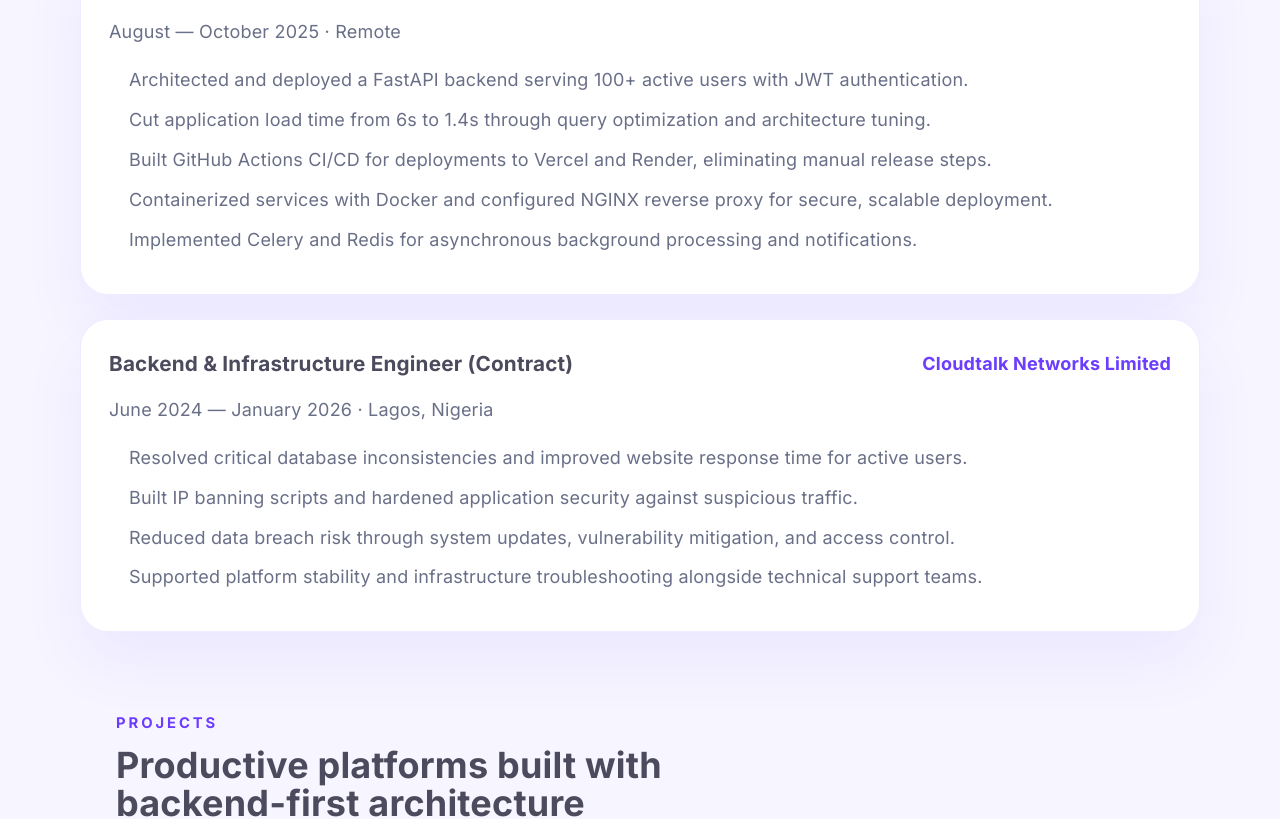
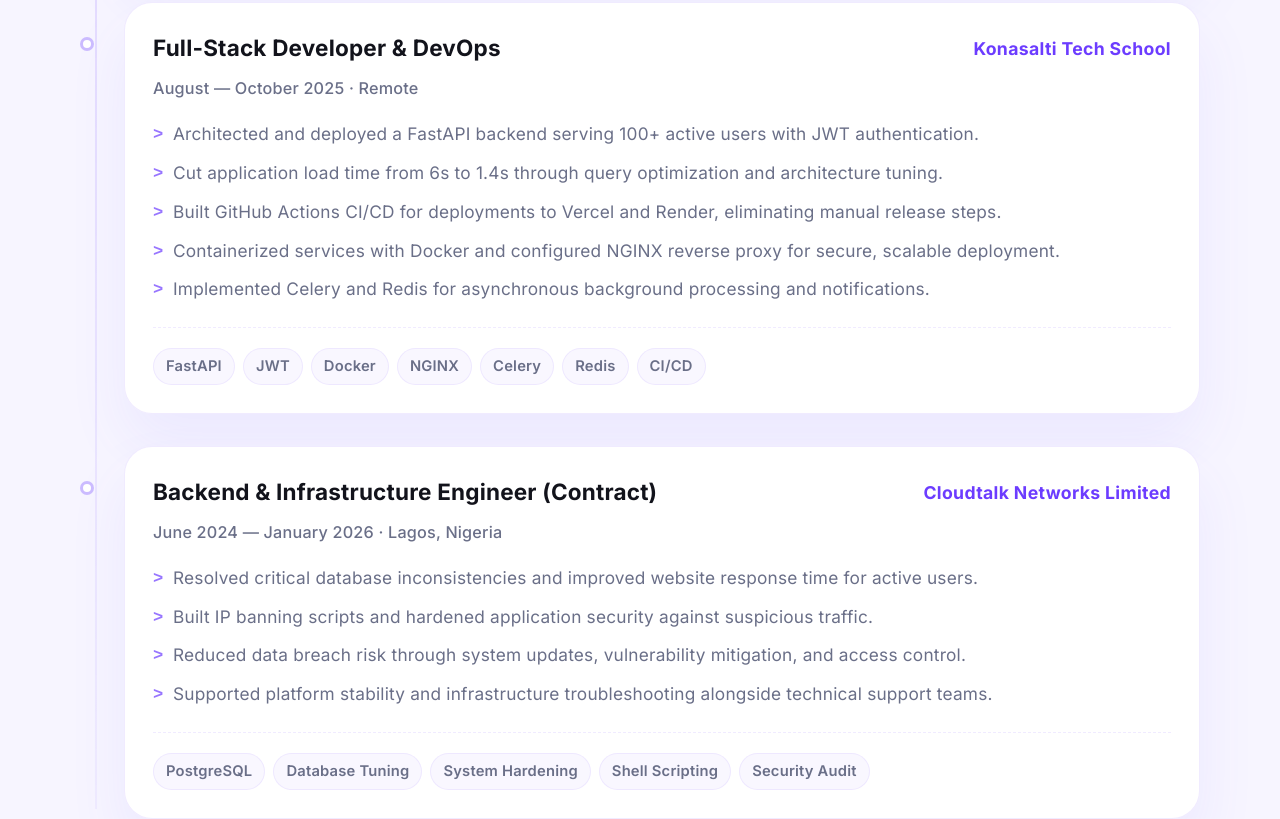
Before and after one commit to codenamemomi/omomijola, a React (Vite) app: page / in a window 1280 px wide. Shown: the part 2400-3219 px from the top of the page. Built offline with nearby package versions, Linux system fonts and the light colour scheme.

Commit message:
Enhance Experience section with vertical timeline axis, glowing nodes, list style, and tech tags

```diff
--- a/src/App.css
+++ b/src/App.css
@@ -815,17 +815,77 @@
   transform: translateY(-1px);
 }
 
+.timeline-container {
+  position: relative;
+  padding-left: 44px;
+}
+
+.timeline-line {
+  position: absolute;
+  left: 15px;
+  top: 10px;
+  bottom: 10px;
+  width: 2px;
+  background: linear-gradient(
+    to bottom,
+    rgba(108, 60, 255, 0.2) 0%,
+    rgba(108, 60, 255, 0.05) 100%
+  );
+  z-index: 1;
+}
+
 .timeline {
   display: grid;
-  gap: 24px;
+  gap: 32px;
 }
 
 .timeline-item {
+  position: relative;
   padding: 28px;
   background: rgba(255, 255, 255, 0.94);
   border-radius: 28px;
   border: 1px solid rgba(108, 60, 255, 0.1);
   box-shadow: var(--shadow);
+  transition: transform 0.22s ease, border-color 0.22s ease, box-shadow 0.22s ease;
+}
+
+.timeline-item:hover {
+  transform: translateY(-2px);
+  border-color: rgba(108, 60, 255, 0.22);
+  box-shadow: 0 20px 40px rgba(108, 60, 255, 0.06);
+}
+
+.timeline-node {
+  position: absolute;
+  left: -45px;
+  top: 34px;
+  width: 14px;
+  height: 14px;
+  border-radius: 50%;
+  background: #ffffff;
+  border: 3px solid rgba(108, 60, 255, 0.35);
+  display: grid;
+  place-items: center;
+  transition: border-color 0.22s, background 0.22s, box-shadow 0.22s;
+  z-index: 2;
+}
+
+.timeline-node-inner {
+  width: 6px;
+  height: 6px;
+  border-radius: 50%;
+  background: transparent;
+  transition: background 0.22s;
+}
+
+.timeline-item:hover .timeline-node {
+  border-color: var(--accent);
+  background: var(--accent);
+  box-shadow: 0 0 12px rgba(108, 60, 255, 0.6);
+}
+
+.timeline-item:hover .timeline-node-inner {
+  background: #ffffff;
 }
 
 .timeline-title {
@@ -838,29 +898,76 @@
 
 .timeline-title h3 {
   margin: 0;
-  font-size: 1.15rem;
+  font-size: 1.25rem;
+  font-weight: 700;
+  color: var(--text-h);
 }
 
-.timeline-title span {
+.company-name {
   color: var(--accent);
   font-weight: 700;
+  font-size: 0.98rem;
+  letter-spacing: 0.02em;
 }
 
 .timeline-meta {
-  margin: 16px 0 20px;
+  margin: 10px 0 20px;
+  color: var(--muted);
+  font-size: 0.9rem;
+  font-weight: 500;
+}
+
+.timeline-bullets {
+  list-style: none;
+  margin: 0 0 24px;
+  padding-left: 0 !important;
   color: var(--muted);
 }
 
-.timeline-item ul,
-.project-card ul {
-  margin: 0;
+.timeline-bullets li {
+  position: relative;
   padding-left: 20px;
-  color: var(--muted);
+  margin-bottom: 12px;
+  font-size: 0.96rem;
+  line-height: 1.55;
 }
 
-.timeline-item li,
-.project-card li {
-  margin-bottom: 12px;
+.timeline-bullets li::before {
+  content: '>';
+  position: absolute;
+  left: 0;
+  top: 1px;
+  color: var(--accent);
+  font-weight: 700;
+  opacity: 0.7;
+  font-family: monospace;
+  font-size: 0.95rem;
+}
+
+.experience-tags {
+  display: flex;
+  flex-wrap: wrap;
+  gap: 8px;
+  border-top: 1px dashed rgba(108, 60, 255, 0.1);
+  padding-top: 20px;
+}
+
+.exp-tag {
+  padding: 6px 12px;
+  border-radius: 999px;
+  background: rgba(108, 60, 255, 0.04);
+  border: 1px solid rgba(108, 60, 255, 0.08);
+  color: var(--muted);
+  font-size: 0.82rem;
+  font-weight: 600;
+  transition: background 0.22s, border-color 0.22s, color 0.22s;
+  cursor: default;
+}
+
+.exp-tag:hover {
+  background: rgba(108, 60, 255, 0.08);
+  border-color: rgba(108, 60, 255, 0.15);
+  color: var(--accent);
 }
 
 .project-grid {
@@ -1358,4 +1465,19 @@
   .timeline {
     gap: 18px;
   }
+
+  .timeline-container {
+    padding-left: 28px;
+  }
+
+  .timeline-line {
+    left: 8px;
+  }
+
+  .timeline-node {
+    left: -29px;
+    top: 30px;
+    width: 12px;
+    height: 12px;
+  }
 }
--- a/src/components/ExperienceSection.jsx
+++ b/src/components/ExperienceSection.jsx
@@ -5,21 +5,36 @@
         <span>Experience</span>
         <h2>High-impact backend work and infrastructure ownership</h2>
       </div>
+      <div className="timeline-container">
+        <div className="timeline-line"></div>
         <div className="timeline">
           {experienceItems.map((item) => (
-          <article key={item.role} className="timeline-item card">
+            <article key={`${item.company}-${item.role}`} className="timeline-item card">
+              <div className="timeline-node">
+                <span className="timeline-node-inner"></span>
+              </div>
+              <div className="timeline-content">
                 <div className="timeline-title">
                   <h3>{item.role}</h3>
-              <span>{item.company}</span>
+                  <span className="company-name">{item.company}</span>
                 </div>
                 <p className="timeline-meta">{item.date} · {item.location}</p>
-            <ul>
+                <ul className="timeline-bullets">
                   {item.bullets.map((bullet) => (
                     <li key={bullet}>{bullet}</li>
                   ))}
                 </ul>
+                {item.tags && (
+                  <div className="experience-tags">
+                    {item.tags.map((tag) => (
+                      <span key={tag} className="exp-tag">{tag}</span>
+                    ))}
+                  </div>
+                )}
+              </div>
             </article>
           ))}
+        </div>
       </div>
     </section>
   )
--- a/src/data/portfolio.js
+++ b/src/data/portfolio.js
@@ -29,7 +29,7 @@
 export const contactDetails = {
   location: 'Nigeria',
   phone: '+234 901 112 3434',
-  email: 'hello@omomijolaoluwa.dev',
+  email: 'akinrogundej@gmail.com',
 }
 
 export const socialLinks = [
@@ -51,6 +51,7 @@
       'Built a subscription-based grocery engine supporting automated same-day deliveries at weekly, bi-weekly, or monthly intervals.',
       'Designed the "111 Feature" enabling users to pre-schedule breakfast, lunch, and dinner slots dynamically aligned with vendor closing hours and rider availability.',
     ],
+    tags: ['FastAPI', 'Python', 'Pydantic', 'Logistics Scheduling', 'Multi-vendor Cart'],
   },
   {
     role: 'Full-Stack Developer & DevOps',
@@ -64,6 +65,7 @@
       'Containerized services with Docker and configured NGINX reverse proxy for secure, scalable deployment.',
       'Implemented Celery and Redis for asynchronous background processing and notifications.',
     ],
+    tags: ['FastAPI', 'JWT', 'Docker', 'NGINX', 'Celery', 'Redis', 'CI/CD'],
   },
   {
     role: 'Backend & Infrastructure Engineer (Contract)',
@@ -76,6 +78,7 @@
       'Reduced data breach risk through system updates, vulnerability mitigation, and access control.',
       'Supported platform stability and infrastructure troubleshooting alongside technical support teams.',
     ],
+    tags: ['PostgreSQL', 'Database Tuning', 'System Hardening', 'Shell Scripting', 'Security Audit'],
   },
 ]
 
```
Lines whose indentation alone changed are shown as unchanged.
